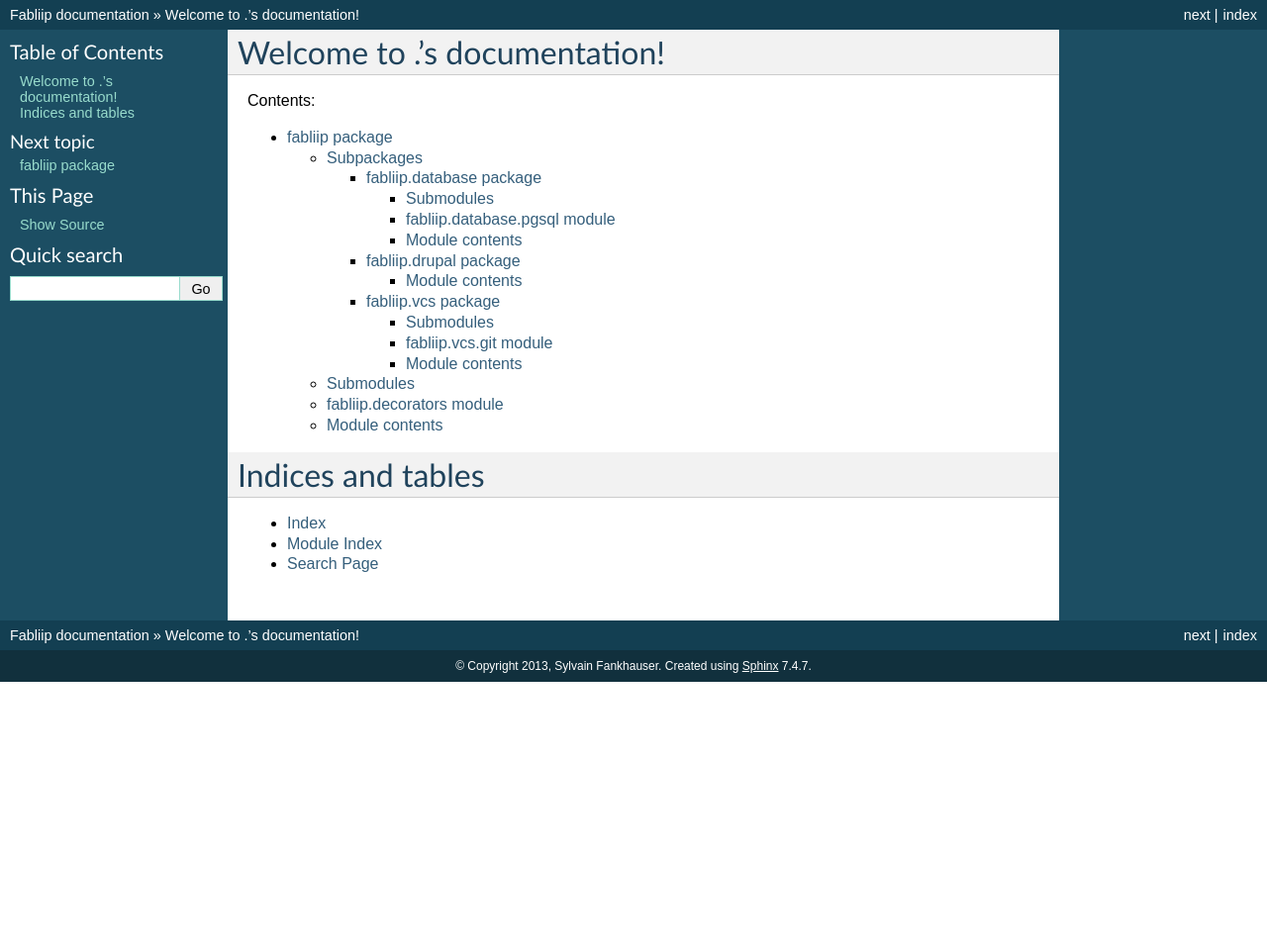
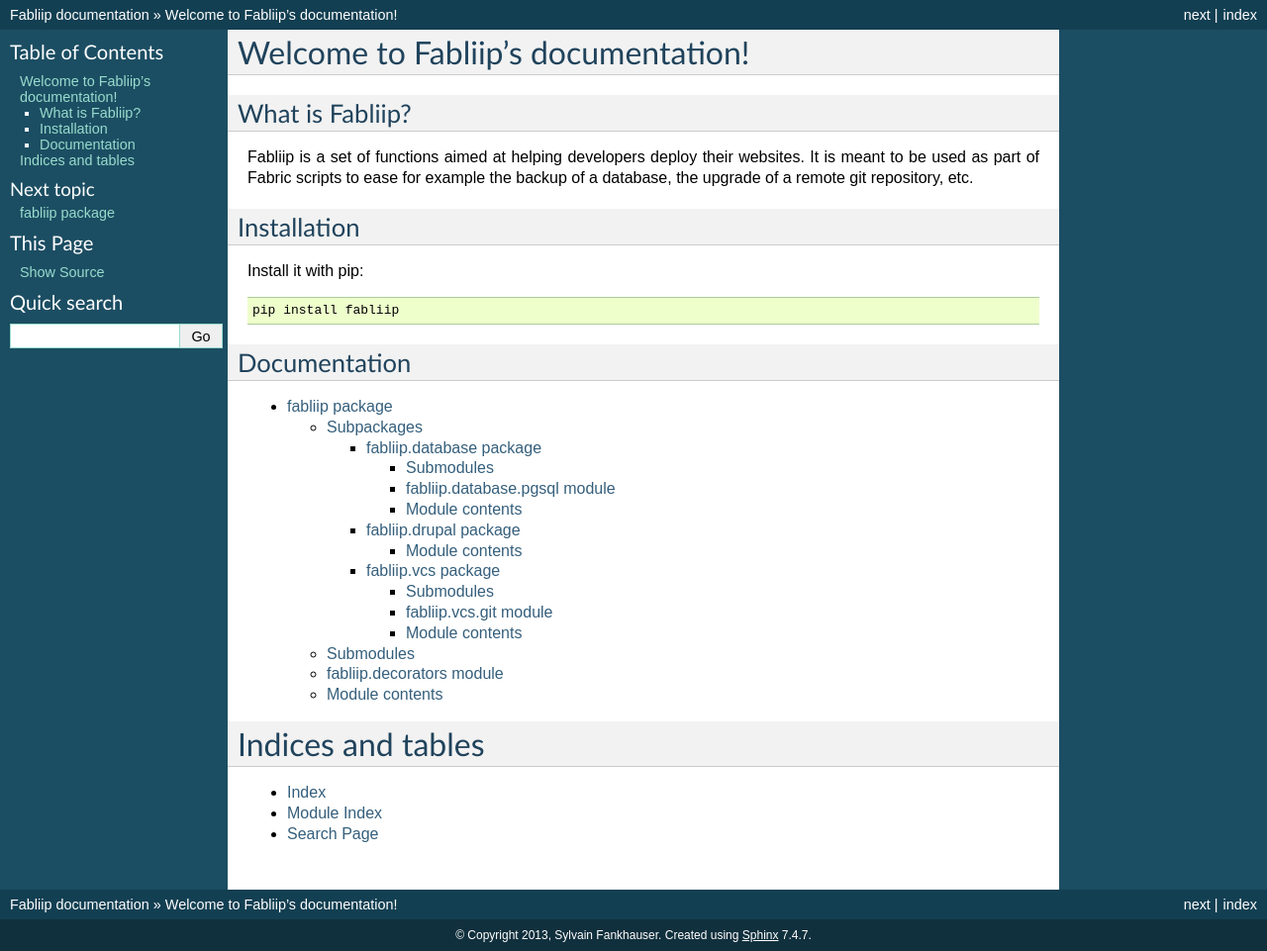
Before and after one commit to liip/fabliip, a Sphinx documentation site: the page built from docs/index.rst, in a window 1280 px wide. Shown: the whole page at 99% size. Built offline with Sphinx 7.4.7, drawn with Linux system fonts in a browser that asks for light colours; before the commit the page ends 900 px from its top, so only the background shows below that.

Commit message:
update rtd docs

```diff
--- a/docs/index.rst
+++ b/docs/index.rst
@@ -1,12 +1,22 @@
-.. . documentation master file, created by
-   sphinx-quickstart on Thu Nov 14 08:42:01 2013.
-   You can adapt this file completely to your liking, but it should at least
-   contain the root `toctree` directive.
+Welcome to Fabliip's documentation!
+===================================
 
-Welcome to .'s documentation!
-=============================
+What is Fabliip?
+----------------
 
-Contents:
+Fabliip is a set of functions aimed at helping developers deploy their
+websites. It is meant to be used as part of Fabric scripts to ease for example
+the backup of a database, the upgrade of a remote git repository, etc.
+
+Installation
+------------
+
+Install it with pip::
+
+    pip install fabliip
+
+Documentation
+-------------
 
 .. toctree::
    :maxdepth: 4
```
